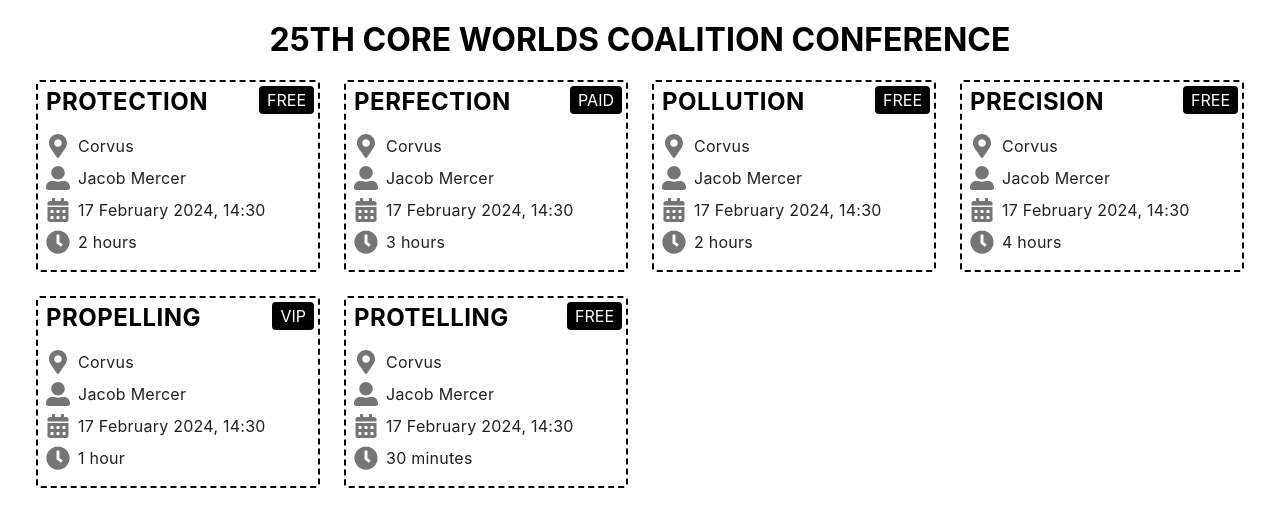
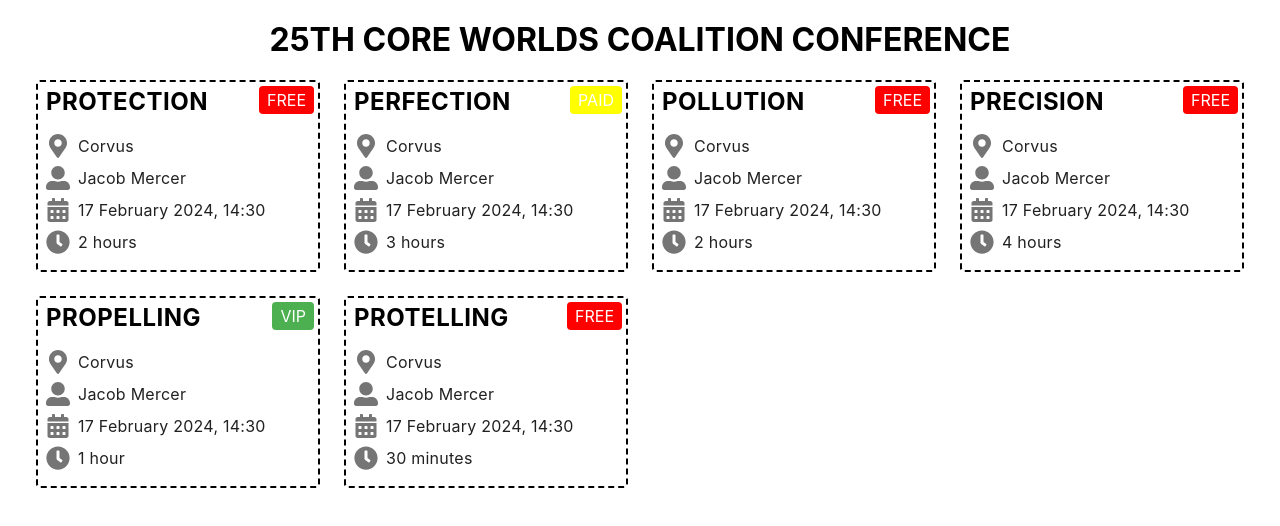
Before and after one commit to Allovallo/react-act-2.1, a React (Create React App) app: page / in a window 1280 px wide. Shown: the top 526 px of the page. Built offline with nearby package versions, Linux system fonts and the light colour scheme.

Commit message:
files restyled_3

```diff
--- a/src/components/Event/Event.jsx
+++ b/src/components/Event/Event.jsx
@@ -2,8 +2,6 @@ import PropTypes from 'prop-types';
 import { FaMapMarkerAlt, FaUserAlt, FaCalendarAlt, FaClock } from 'react-icons/fa';
 import { iconSize } from 'components/constants';
 import { formatEventStart, formatEventDuration } from 'utils';
-import css from './Event.module.css';
-
 import { Card, EventName, Info, Chip } from './EventStyled';
 
 export const Event = ({name, location, speaker, type, start, end}) => {
@@ -13,22 +11,22 @@ export const Event = ({name, location, speaker, type, start, end}) => {
         <Card>
             <EventName>{name}</EventName>
             <Info>
-                <FaMapMarkerAlt className={css.icon} size={iconSize.md}/>
+                <FaMapMarkerAlt size={iconSize.md}/>
                 {location}
             </Info>
             <Info>
-                <FaUserAlt className={css.icon} size={iconSize.md}/>
+                <FaUserAlt size={iconSize.md}/>
                 {speaker}
             </Info>
             <Info>
-                <FaCalendarAlt className={css.icon} size={iconSize.md}/>
+                <FaCalendarAlt size={iconSize.md}/>
                 {formattedStart}
             </Info>
             <Info>
-                <FaClock className={css.icon} size={iconSize.md}/>
+                <FaClock size={iconSize.md}/>
                 {duration}
             </Info>
-            <Chip className={`${css.chip} ${css[type]}`}>{type}</Chip>
+            <Chip eventType={type}>{type}</Chip>
         </Card>
     );
 }
--- a/src/components/Event/Event.module.css
+++ /dev/null
@@ -1,56 +0,0 @@
-.event {
-    position: relative;
-    border: 2px dashed black;
-    padding: 8px;
-    border-radius: 4px;
-}
-
-.title {
-    margin-top: 0;
-    font-style: 14px;
-    line-height: 24px;
-    font-weight: 700;
-    letter-spacing: 0.5px;
-    text-transform: uppercase;
-}
-
-.info {
-    display: flex;
-    align-items: center;
-    margin-top: 0;
-    margin-bottom: 8px;
-    color: var(--color-primary-text);
-    font-size: 16px;
-    line-height: 24px;
-    font-weight: 400;
-    letter-spacing: 0.25px;
-}
-
-.icon {
-    display: block;
-    margin-right: 8px;
-    color: var(--color-secondary-text);
-}
-
-.chip {
-    position: absolute;
-    top: 4px;
-    right: 4px;
-    padding: 4px 8px;
-    border-radius: 4px;
-    text-transform: uppercase;
-    background-color: #000;
-    color: #fff;
-}
-
-.free {
-    background-color: var(--color-red);
-}
-
-.paid {
-    background-color: var(--color-yellow);
-}
-
-.vip {
-    background-color: var(--color-green);
-}
--- a/src/components/Event/EventStyled.jsx
+++ b/src/components/Event/EventStyled.jsx
@@ -26,7 +26,26 @@ export const Info = styled.p`
     line-height: 24px;
     font-weight: 400;
     letter-spacing: 0.25px;
+
+    svg {
+        display: block;
+        margin-right: 8px;
+        color: var(--color-secondary-text);
+    }
 `;
+
+const setBgColor = (props) => {
+    switch (props.eventType) {
+        case 'free':
+            return 'var(--color-red)';
+        case 'paid':
+            return 'var(--color-yellow)';
+        case 'vip':
+            return 'var(--color-green)';
+        default:
+            return '#000';
+    }
+}
 
 export const Chip = styled.span`
     position: absolute;
@@ -37,4 +56,6 @@ export const Chip = styled.span`
     text-transform: uppercase;
     background-color: #000;
     color: #fff;
+
+    background-color: ${setBgColor}
 `;
```
